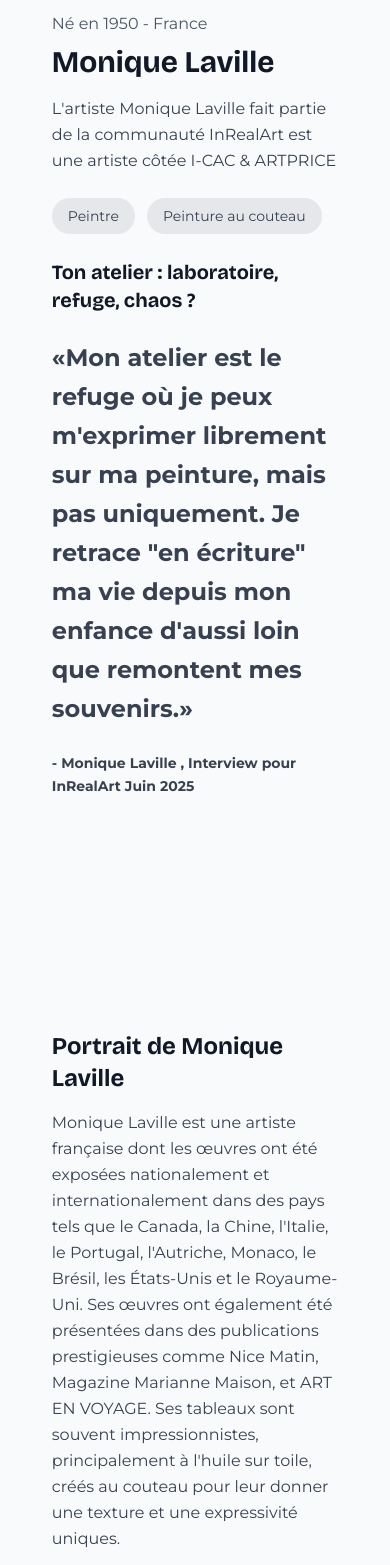
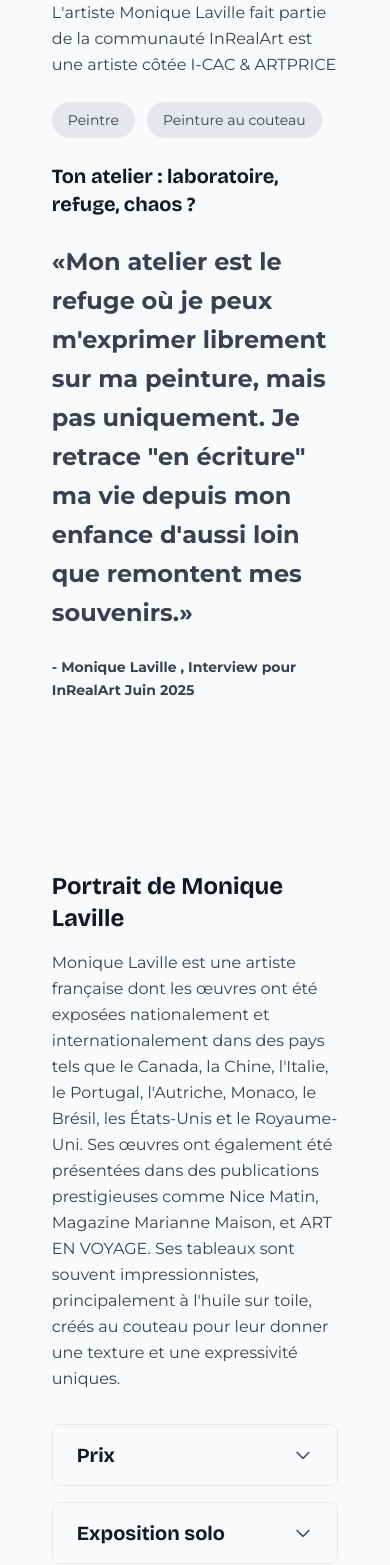
Before and after one commit to InRealArt/artist-landing-monique, a Next.js app: page / in a window 390 px wide. Shown: the part 3002-4567 px from the top of the page. Built offline with nearby package versions, Linux system fonts and the light colour scheme.

Commit message:
fix padding mobile

```diff
--- a/src/components/AboutSection.tsx
+++ b/src/components/AboutSection.tsx
@@ -9,7 +9,7 @@ interface AboutSectionProps {
 
 export default function AboutSection({ artistData }: AboutSectionProps) {
   return (
-    <section className="py-20 px-4 bg-gray-50">
+    <section className="py-12 md:py-20 px-4 bg-gray-50">
       <div className="max-w-[80%] md:max-w-7xl mx-auto">
         <div className="grid grid-cols-1 lg:grid-cols-3 gap-6 items-start">
           {/* Left Section - Artist Information */}
--- a/src/components/ArtworkGallery.tsx
+++ b/src/components/ArtworkGallery.tsx
@@ -17,7 +17,7 @@ export default function ArtworkGallery({ artistData }: ArtworkGalleryProps) {
 
   return (
     <>
-      <section className="py-20 px-4 bg-gray-50">
+      <section className="py-12 md:py-20 px-4 bg-gray-50">
         <div className="max-w-[80%] md:max-w-7xl mx-auto">
                 {/* Exhibition Header */}
                 <div className="grid grid-cols-1 lg:grid-cols-2 gap-8">
--- a/src/components/CatalogSection.tsx
+++ b/src/components/CatalogSection.tsx
@@ -53,7 +53,7 @@ export default function CatalogSection({ artistData }: CatalogSectionProps) {
   };
 
   return (
-    <section className="py-20 px-4 bg-gray-50">
+    <section className="py-12 md:py-20 px-4 bg-gray-50">
       <div className="max-w-[80%] md:max-w-7xl mx-auto">
         <div className="grid grid-cols-1 lg:grid-cols-2 gap-12 items-center">
           {/* Left Section - Catalog Image */}
--- a/src/components/ContactSection.tsx
+++ b/src/components/ContactSection.tsx
@@ -9,7 +9,7 @@ interface ContactSectionProps {
 
 export default function ContactSection({ artistData }: ContactSectionProps) {
   return (
-    <section className="py-20 px-4 bg-gray-50">
+    <section className="py-12 md:py-20 px-4 bg-gray-50">
       <div className="max-w-[80%] md:max-w-7xl mx-auto">
         <div className="grid grid-cols-1 lg:grid-cols-2 gap-12">
           {/* Left side - Contact Info */}
--- a/src/components/InRealArtStats.tsx
+++ b/src/components/InRealArtStats.tsx
@@ -8,7 +8,7 @@ interface InRealArtStatsProps {
 
 export default function InRealArtStats({ artistData }: InRealArtStatsProps) {
   return (
-    <section className="py-20 px-4 bg-gray-50">
+    <section className="py-12 md:py-20 px-4 bg-gray-50">
       <div className="max-w-[80%] md:max-w-7xl mx-auto">
         {/* Title */}
         <h2 className="text-3xl md:text-4xl font-bold text-gray-900 font-bricolage mb-12">
--- a/src/components/PortraitSection.tsx
+++ b/src/components/PortraitSection.tsx
@@ -10,7 +10,7 @@ interface PortraitSectionProps {
 
 export default function PortraitSection({ artistData }: PortraitSectionProps) {
   return (
-    <section className="py-20 px-4 bg-gray-50">
+    <section className="py-12 md:py-20 px-4 bg-gray-50">
       <div className="max-w-[80%] md:max-w-7xl mx-auto">
         <div className="grid grid-cols-1 lg:grid-cols-2 gap-12 items-start">
           {/* Left Section - Artist Portrait Image */}
```
